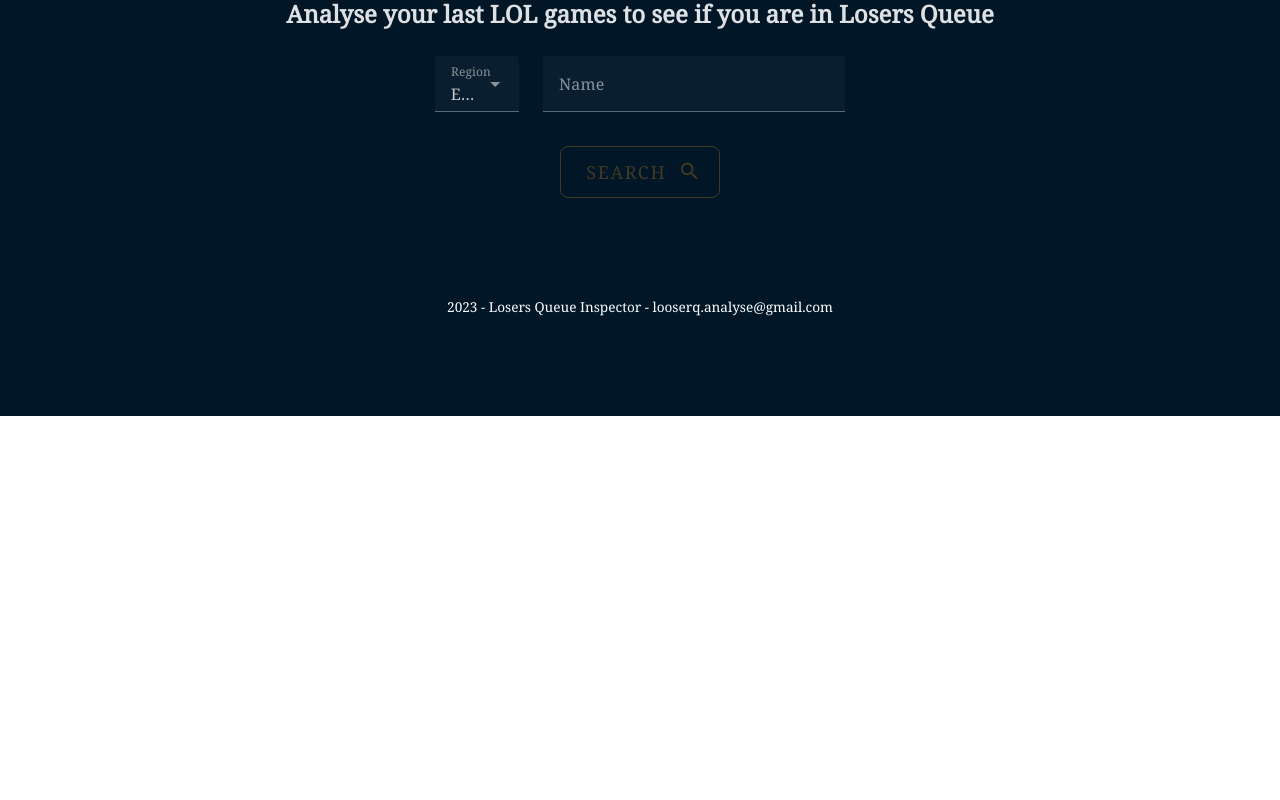
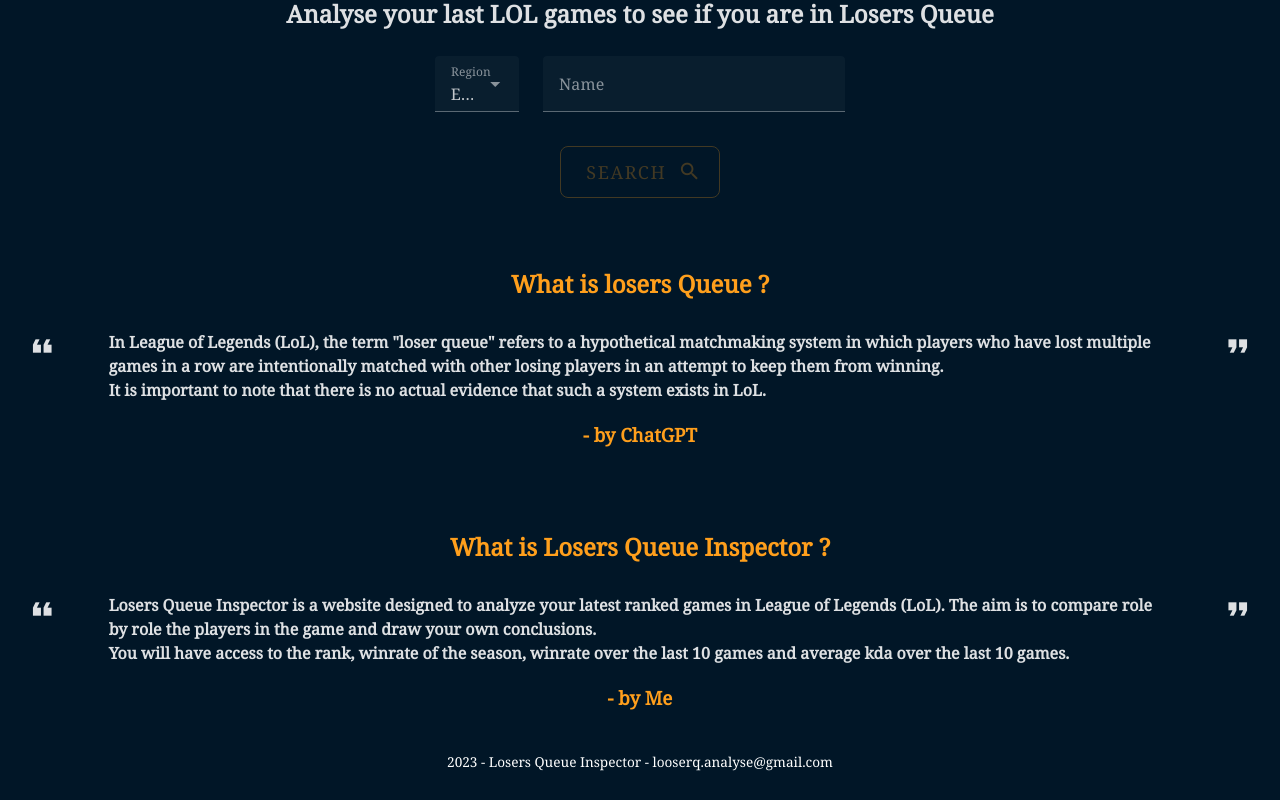
Before and after one commit to anthonyRAPPO/looserq_analyse_front, a Vue app: page / in a window 1280 px wide. Shown: the part 384-1184 px from the top of the page. Before the commit the page ends 800 px from the top, so only its background shows below. Built offline with nearby package versions, Linux system fonts and the light colour scheme.

Commit message:
add message Login

```diff
--- a/src/views/SearchLogin.vue
+++ b/src/views/SearchLogin.vue
@@ -49,6 +49,50 @@
         Search
       </v-btn>
     </v-row>
+    <div class="loserQQuestion">
+      <h2>What is losers Queue ?</h2>
+    </div>
+    <v-row class="loserQDef">
+      <v-col cols="1"
+        ><v-icon icon="mdi-format-quote-open" class="quoteOpen"></v-icon
+      ></v-col>
+      <v-col cols="10"
+        ><h4>
+          In League of Legends (LoL), the term "loser queue" refers to a
+          hypothetical matchmaking system in which players who have lost
+          multiple games in a row are intentionally matched with other losing
+          players in an attempt to keep them from winning.<br />
+          It is important to note that there is no actual evidence that such a
+          system exists in LoL.
+        </h4></v-col
+      >
+      <v-col cols="1"
+        ><v-icon icon="mdi-format-quote-close" class="quoteClose"></v-icon
+      ></v-col>
+    </v-row>
+    <h3 class="byCGPT">- by ChatGPT</h3>
+    <div class="loserQQuestion">
+      <h2>What is Losers Queue Inspector ?</h2>
+    </div>
+
+    <v-row class="loserQDef">
+      <v-col cols="1"
+        ><v-icon icon="mdi-format-quote-open" class="quoteOpen"></v-icon
+      ></v-col>
+      <v-col cols="10"
+        ><h4>
+          Losers Queue Inspector is a website designed to analyze your latest
+          ranked games in League of Legends (LoL). The aim is to compare role by
+          role the players in the game and draw your own conclusions.<br />
+          You will have access to the rank, winrate of the season, winrate over
+          the last 10 games and average kda over the last 10 games.
+        </h4></v-col
+      >
+      <v-col cols="1"
+        ><v-icon icon="mdi-format-quote-close" class="quoteClose"></v-icon
+      ></v-col>
+    </v-row>
+    <h3 class="byCGPT">- by Me</h3>
   </div>
 </template>
 
@@ -165,6 +209,32 @@
 </script>
 
 <style scoped>
+.loserQQuestion {
+  margin-top: 5em;
+  color: rgb(var(--v-theme-secondary));
+}
+
+.loserQDef {
+  margin-top: 1em;
+}
+
+.byCGPT {
+  color: rgb(var(--v-theme-secondary));
+  margin-top: 1em;
+  font-weight: bold;
+}
+
+.loserQDef h4 {
+  text-align: start;
+}
+.loserQDef br {
+  margin-bottom: 0.5em;
+}
+
+.loserQDef i {
+  font-size: 2em;
+}
+
 .welwomeText {
   margin-top: 2em;
 }
@@ -172,6 +242,10 @@
   margin-right: auto;
   margin-left: auto;
   width: 15em;
+}
+
+.arrow {
+  margin-top: 1em;
 }
 
 .textIntro {
@@ -187,6 +261,10 @@
     width: 12em;
   }
 
+  .quoteClose {
+    right: 25px;
+  }
+
   .textIntro {
     font-size: 1em;
   }
```
